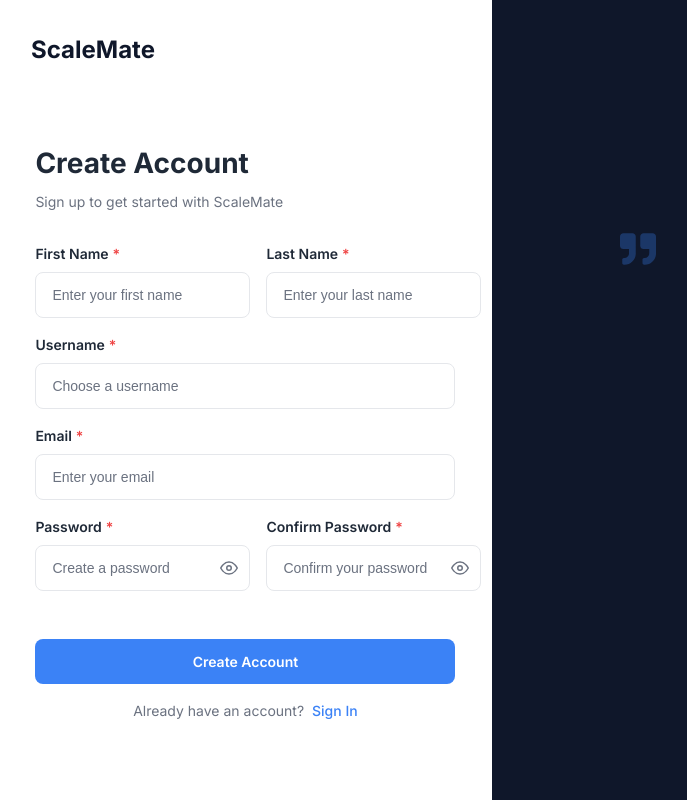
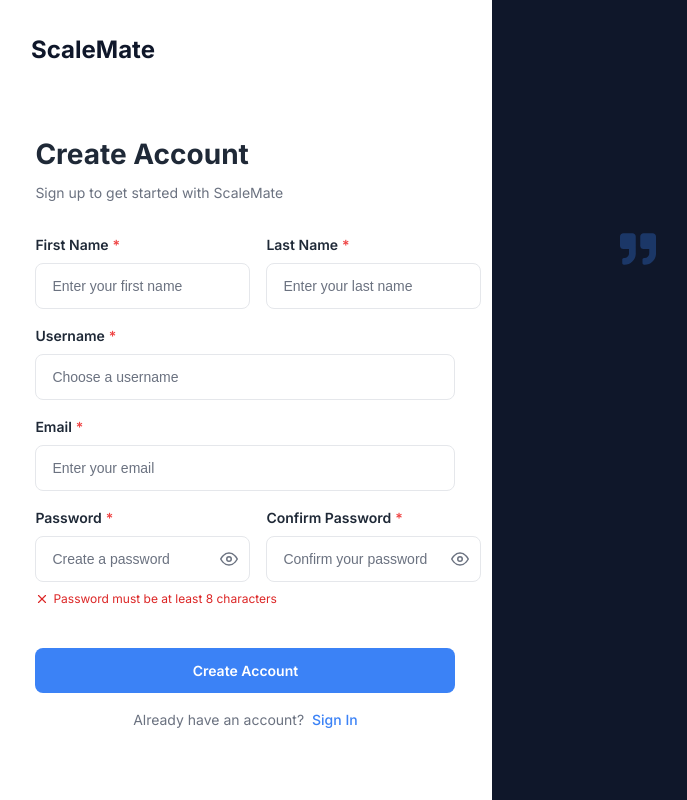
Before and after one commit to shoreagents/ScaleMate-2025, a Next.js app: page /signup in a window 1280 px wide. Shown: the whole page, without its empty margins (1-688 px from the left). Built offline with nearby package versions, Linux system fonts and the light colour scheme.

Commit message:
Update signup.tsx

```diff
--- a/src/pages/signup.tsx
+++ b/src/pages/signup.tsx
@@ -493,18 +493,6 @@
     return () => clearInterval(interval);
   }, []);
 
-  // Add effect to clear messages after 2 seconds
-  useEffect(() => {
-    if (error || success) {
-      const timer = setTimeout(() => {
-        setError(null);
-        setSuccess(null);
-      }, 2000);
-
-      return () => clearTimeout(timer);
-    }
-  }, [error, success]);
-
   const validateUsername = (value: string) => {
     // Allow empty value for backspace
     if (!value) {
@@ -871,12 +859,10 @@
                 <FormRow>
                   <FormGroup>
                     <PasswordHelperText>
-                      {formData.password && formData.password.length < 8 && (
-                        <HelperText style={{ color: '#dc2626' }}>
-                          <FiX size={14} />
-                          Password must be at least 8 characters
-                        </HelperText>
-                      )}
+                      <HelperText style={{ color: formData.password.length >= 8 ? '#059669' : '#dc2626' }}>
+                        {formData.password.length >= 8 ? <FiCheck size={14} /> : <FiX size={14} />}
+                        {formData.password.length >= 8 ? 'Password length is valid' : 'Password must be at least 8 characters'}
+                      </HelperText>
                       {formData.confirmPassword && (
                         passwordError ? (
                           <HelperText style={{ color: '#dc2626' }}>
```
